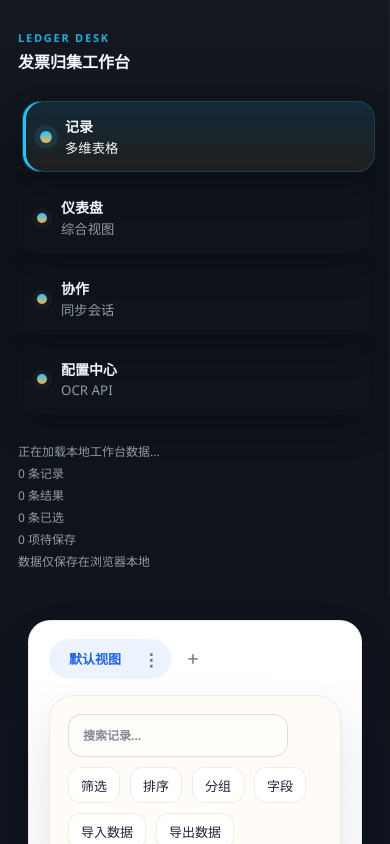
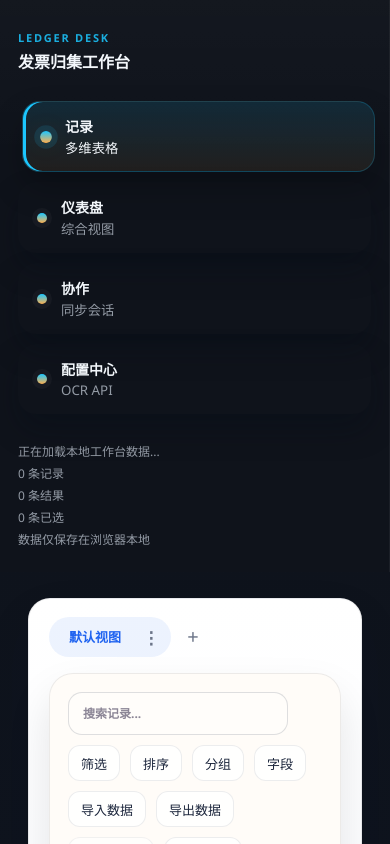
Before and after one commit to Smoaflie/invoice_manage_web, a React (Vite) app: page / in a window 390 px wide. Shown: the top 844 px of the page. Built offline with nearby package versions, Linux system fonts and the light colour scheme.

Commit message:
feat: simplify workspace sidebar stats

```diff
--- a/src/features/workspace/ui/ReferenceInvoiceWorkspace.tsx
+++ b/src/features/workspace/ui/ReferenceInvoiceWorkspace.tsx
@@ -26,10 +26,9 @@ export function ReferenceInvoiceWorkspace(props: ReferenceInvoiceWorkspaceProps)
         `${props.invoiceDocuments.length} 条记录`,
         `${controller.filteredRows.length} 条结果`,
         `${controller.selectedIdSet.size} 条已选`,
-        `${controller.pendingChangeCount} 项待保存`,
       ],
     });
-  }, [controller.displayMessage, controller.filteredRows.length, controller.pendingChangeCount, controller.selectedIdSet.size, props.invoiceDocuments.length, props.onSidebarStatusChange]);
+  }, [controller.displayMessage, controller.filteredRows.length, controller.selectedIdSet.size, props.invoiceDocuments.length, props.onSidebarStatusChange]);
 
   return (
     <section className="reference-workspace" data-testid="reference-workspace-root">
--- a/src/features/workspace/ui/ReferenceWorkspaceToolbar.tsx
+++ b/src/features/workspace/ui/ReferenceWorkspaceToolbar.tsx
@@ -135,7 +135,6 @@ export function ReferenceWorkspaceToolbar(props: ReferenceWorkspaceToolbarProps)
               <span>{props.totalCount} 条记录</span>
               <span>{props.resultCount} 条结果</span>
               <span>{props.selectedCount} 条已选</span>
-              <span>{props.pendingCount} 项待保存</span>
             </div>
           </div>
         )}
--- a/src/styles/workbench.css
+++ b/src/styles/workbench.css
@@ -32,6 +32,10 @@
   display: grid;
   grid-template-rows: auto 1fr auto;
   gap: 28px;
+  position: sticky;
+  top: 0;
+  height: 100vh;
+  overflow-y: auto;
   padding: 30px 18px 24px;
   background:
     linear-gradient(180deg, rgba(255, 255, 255, 0.02), transparent 28%),
--- a/src/styles/workspace.css
+++ b/src/styles/workspace.css
@@ -159,6 +159,10 @@
   }
 
   .app-sidebar {
+    position: static;
+    top: auto;
+    height: auto;
+    overflow-y: visible;
     grid-template-rows: auto;
   }
 
```
Also changed, not shown: 2 other files (tests, documents, lock files or other folders).
